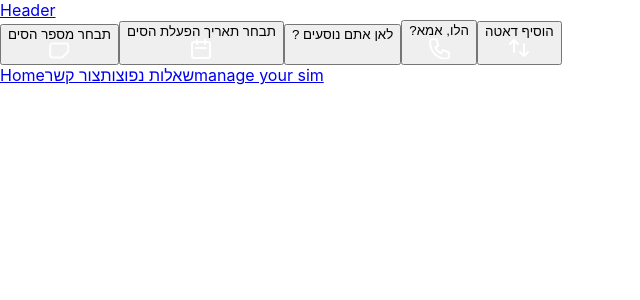
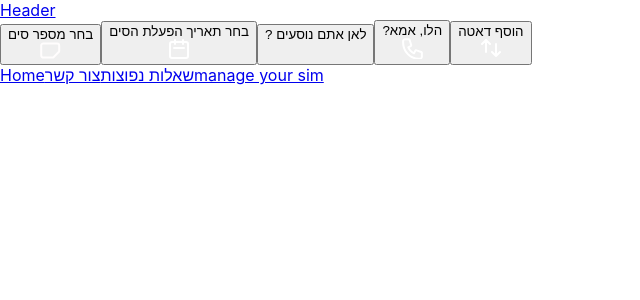
Before and after one commit to mag-d-alen/simless-web, a React (Create React App) app: page / in a window 1280 px wide. Shown: the top 300 px of the page, without its empty margins (0-640 px from the left). Built offline with nearby package versions, Linux system fonts and the light colour scheme.

Commit message:
minor fixes

```diff
--- a/src/views/editButton/modal/DisplayMinutes.tsx
+++ b/src/views/editButton/modal/DisplayMinutes.tsx
@@ -8,7 +8,7 @@ export const DisplayMinutes: React.FC<{ dollars: number }> = ({ dollars }) => {
       <div className="flex-col align-center ">
         <h1 className="flex justify-center text-2xl p-4">{dollars}$ הוספת </h1>;
         <h2 className="flex justify-center">
-          כל דולר הוא זמן שיחה במידנת היעד
+          כל דולר הוא זמן שיחה במדינת היעד
         </h2>
       </div>
     </label>
--- a/src/views/editButton/modal/EditSelectCountry.tsx
+++ b/src/views/editButton/modal/EditSelectCountry.tsx
@@ -12,7 +12,8 @@ export const EditSelectCountry: React.FC<{ closeDialog: () => void }> = ({
   const [countries, setCountries] = useState<SelectedCountriesType | []>([]);
   const dispatch = useDispatch();
   return (
-    <div className=" flex-column">
+    <div className=" flex flex-col justify-center h-full">
+      <div className="w-100">
         <Select
           styles={{
             control: (baseStyles, state) => ({
@@ -42,6 +43,7 @@ export const EditSelectCountry: React.FC<{ closeDialog: () => void }> = ({
             setCountries(selected);
           }}
         />
+      </div>
       <ModalButtons
         closeDialog={closeDialog}
         clickHandler={() => {
--- a/src/views/editButton/modal/ModalButtons.tsx
+++ b/src/views/editButton/modal/ModalButtons.tsx
@@ -7,7 +7,7 @@ export const ModalButtons: React.FC<{
 }> = ({ closeDialog, clickHandler }) => {
   return (
     <div className=" flex items-center justify-center border-t border-gray-200 rounded-b-md px-10 pt-4 pb-80 mt-auto gap-4">
-      <Button text={"  שמור השינויים"} handleClick={clickHandler} />
+      <Button text={"  שמור שינויים"} handleClick={clickHandler} />
       <Button handleClick={closeDialog} />
     </div>
   );
--- a/src/views/home/Home.tsx
+++ b/src/views/home/Home.tsx
@@ -32,20 +32,18 @@ export const Home: React.FC = () => {
             handleClick={() =>
               setOpenEditDialog({
                 type: "number",
-                summary: simNumber
-                  ? `${simNumber} מספר הסים`
-                  : "תבחר מספר הסים",
+                summary: simNumber ? `${simNumber} מספר סים` : "בחר מספר הסים",
               })
             }
-            summary={simNumber ? `${simNumber} מספר הסים` : "תבחר מספר הסים"}
+            summary={simNumber ? `${simNumber} מספר הסים` : "בחר מספר סים"}
             icon={<SimIcon />}
           />
           <EditButton
             handleClick={() =>
               setOpenEditDialog({
                 summary: simStartDate
-                  ? `${simStartDate} תאריך הפעלת הסים`
-                  : "תבחר תאריך הפעלת הסים",
+                  ? `${simStartDate} תאריך הפעלת סים`
+                  : "בחר תאריך הפעלת הסים",
 
                 type: "date",
               })
@@ -53,7 +51,7 @@ export const Home: React.FC = () => {
             summary={
               simStartDate
                 ? `${simStartDate} תאריך הפעלת הסים`
-                : "תבחר תאריך הפעלת הסים"
+                : "בחר תאריך הפעלת הסים"
             }
             icon={<DateIcon />}
           />
@@ -97,10 +95,10 @@ export const Home: React.FC = () => {
             handleClick={() =>
               setOpenEditDialog({
                 type: "data",
-                summary: addedData ? `${addedData}G הוספת ` : " הוסיף דאטה",
+                summary: addedData ? `${addedData}G הוספת ` : " הוסף דאטה",
               })
             }
-            summary={addedData ? `${addedData}G הוספת ` : " הוסיף דאטה"}
+            summary={addedData ? `${addedData}G הוספת ` : " הוסף דאטה"}
             icon={<DataIcon />}
           />
         </div>
```
Lines whose indentation alone changed are shown as unchanged.
